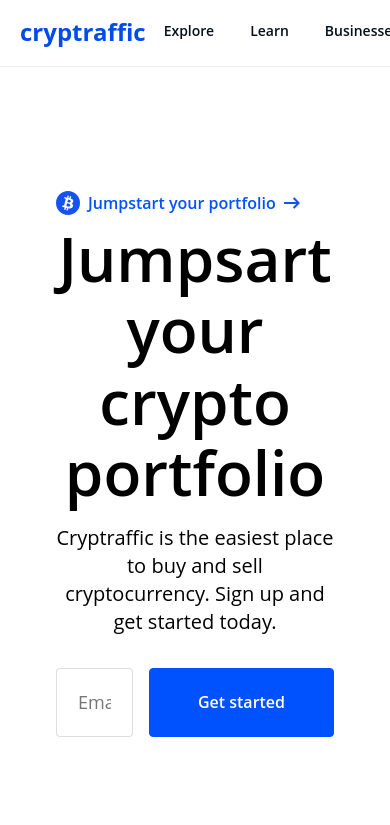
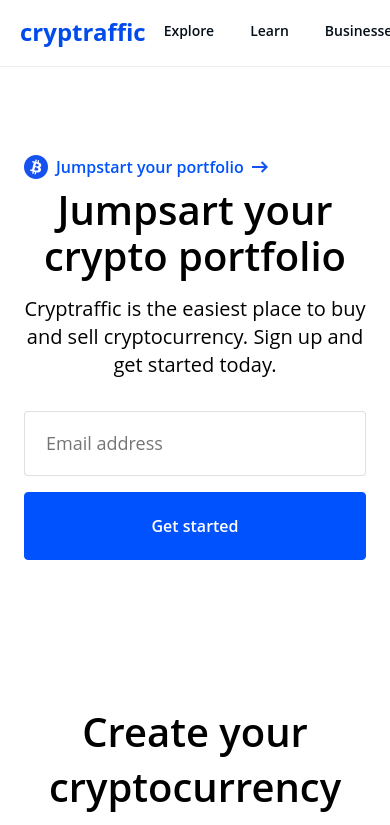
Before and after one commit to ikembakwem/stackpay, a Next.js app: page / in a window 390 px wide. Shown: the top 825 px of the page. Built offline with nearby package versions, Linux system fonts and the light colour scheme.

Commit message:
Hero section more responsive to mobile device

```diff
--- a/pages/Sections/Hero/Copy/Copy.module.css
+++ b/pages/Sections/Hero/Copy/Copy.module.css
@@ -6,3 +6,10 @@
   padding-top: 100px;
   padding-bottom: 111px;
 }
+
+@media (max-width: 560px) {
+  .left_section {
+    padding-top: var(--spacing-8);
+    padding-bottom: var(--spacing-8);
+  }
+}
--- a/pages/Sections/Hero/EmailCTA/EmailCTA.module.css
+++ b/pages/Sections/Hero/EmailCTA/EmailCTA.module.css
@@ -73,3 +73,14 @@
     width: 100%;
   }
 }
+
+@media (max-width: 560px) {
+  .form_cta {
+    flex-direction: column;
+  }
+
+  .btn_wrapper {
+    margin-top: var(--spacing-2);
+    margin-left: var(--spacing-0);
+  }
+}
--- a/pages/Sections/Hero/Typography/Typography.module.css
+++ b/pages/Sections/Hero/Typography/Typography.module.css
@@ -24,3 +24,9 @@
     text-align: center;
   }
 }
+
+@media (max-width: 560px) {
+  .title {
+    font-size: 40px;
+  }
+}
--- a/pages/Sections/Hero/index.module.css
+++ b/pages/Sections/Hero/index.module.css
@@ -10,3 +10,10 @@
   align-items: center;
   color: rgb(var(--gray-100));
 }
+
+@media (max-width: 560px) {
+  .container {
+    padding-left: var(--spacing-3);
+    padding-right: var(--spacing-3);
+  }
+}
```
